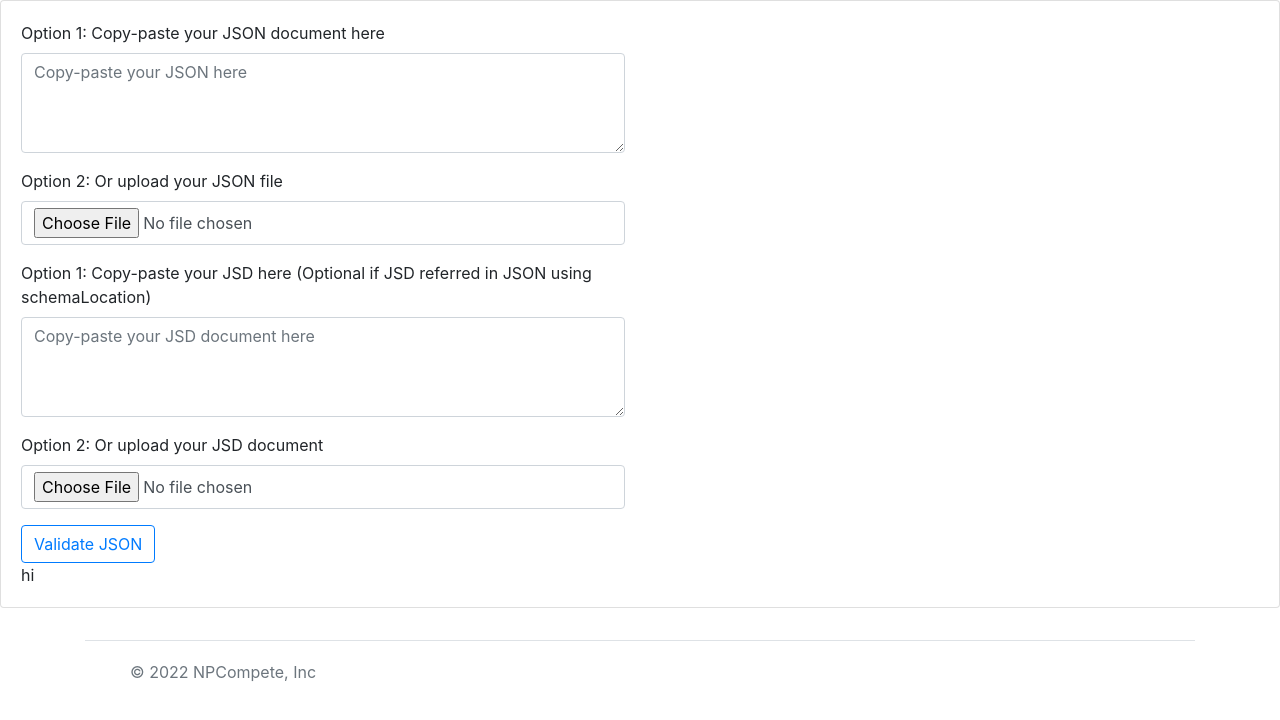
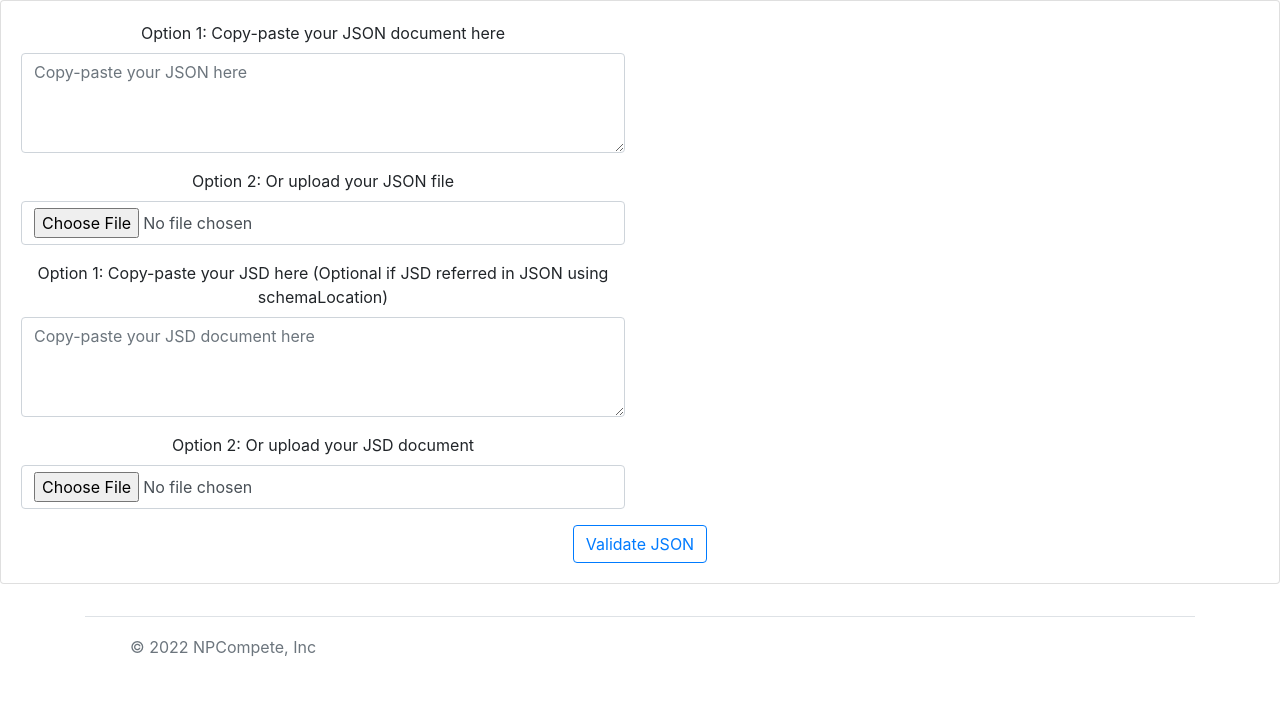
Before and after one commit to Suvendubissoyi-gep/techathon, a website: page public/index.html in a window 1280 px wide. Drawn offline with nearby package versions, Linux system fonts and the light colour scheme.

```diff
--- a/app.js
+++ b/app.js
@@ -8,6 +8,7 @@
 
 app.get("/",function(req,res){
     res.sendFile(__dirname+"index.html");
+    console.log('hi');
 })
 
 console.log("hi to the world");
--- a/public/index.html
+++ b/public/index.html
@@ -9,6 +9,7 @@
     <!-- bootstrap css -->
     <link rel="stylesheet" href="https://cdn.jsdelivr.net/npm/bootstrap@4.0.0/dist/css/bootstrap.min.css" integrity="sha384-Gn5384xqQ1aoWXA+058RXPxPg6fy4IWvTNh0E263XmFcJlSAwiGgFAW/dAiS6JXm" crossorigin="anonymous">
 
+    <link rel="stylesheet" href="style.css">
 </head>
 <body>
     <!-- <div> header </div> -->
@@ -18,7 +19,7 @@
         <div class="col-lg-12">
           <div class="card mb-2">
             <div class="card-body">
-              <form id="form" action="" method="POST" enctype="multipart/form-data">
+              <form id="form" action="" method="POST">
                 <!-- input box for JSON -->
                 <div class="row">
                   <div class="col-md-6 mb-3">
@@ -56,7 +57,6 @@
                 <div>
                   <button id="formatBtn" class="btn btn-outline-primary w-md" title="Validates JSON document or file">Validate JSON</button>
                 </div>
-                hi
               </form>
             </div>
             <!-- end card body -->
--- a/public/style.css
+++ b/public/style.css
@@ -1,4 +1,7 @@
 
+    body{
+        text-align: center;
+    }
     .bd-placeholder-img {
     font-size: 1.125rem;
     text-anchor: middle;
```
